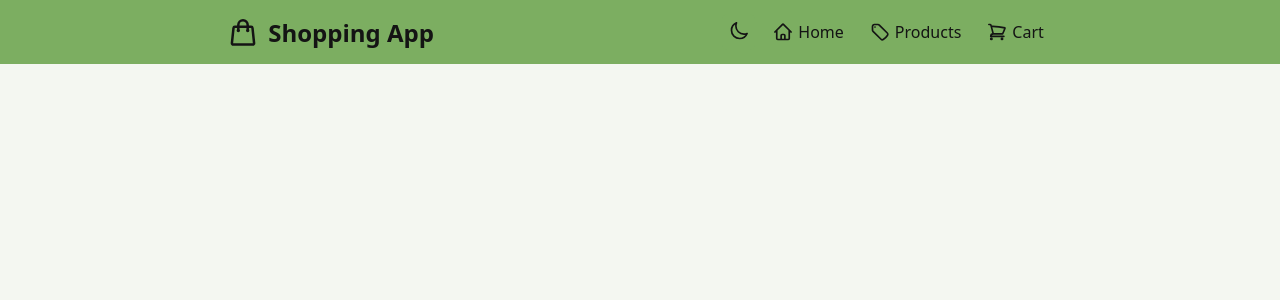
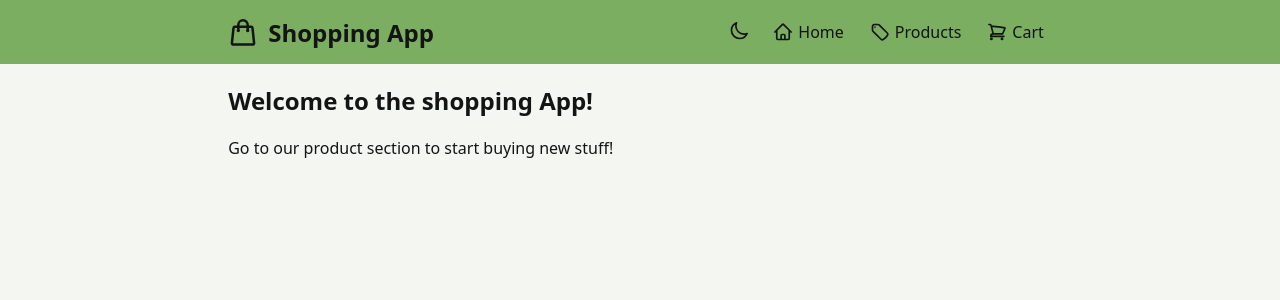
Before and after one commit to oswaldo32s/shopping-app, a React (Vite) app: page / in a window 1280 px wide. Shown: the top 300 px of the page. Built offline with nearby package versions, Linux system fonts and the light colour scheme; no server answers.

Commit message:
Add Home and Product pages, pending to finish Product

```diff
--- a/src/App.jsx
+++ b/src/App.jsx
@@ -3,22 +3,22 @@ import { Outlet } from "react-router-dom";
 import { useEffect, useState } from "react";
 
 function App() {
-  const [shoppingItems, setShoppingItems] = useState([]);
-  const [shoppingCart, setShoppingCart] = useState([]);
+  const [products, setProducts] = useState([]);
+  const [cartItems, setCartItems] = useState([]);
 
   useEffect(() => {
     const fakeStoreURL = "https://fakestoreapi.com/products";
     fetch(fakeStoreURL)
       .then((response) => response.json())
       .then((data) => {
-        setShoppingItems(data);
+        setProducts(data);
       });
   }, []);
 
   return (
     <>
       <Header />
-      <Outlet context={[shoppingItems, shoppingCart]} />
+      <Outlet context={[products, cartItems]} />
     </>
   );
 }
--- /dev/null
+++ b/src/Page/Home/Home.jsx
@@ -0,0 +1,12 @@
+import styles from "./Home.module.css";
+
+export default function Home() {
+  return (
+    <main className={styles.Home}>
+      <div className={styles.HomeContainer}>
+        <h2>Welcome to the shopping App!</h2>
+        <p>Go to our product section to start buying new stuff!</p>
+      </div>
+    </main>
+  );
+}
--- /dev/null
+++ b/src/Page/Home/Home.module.css
@@ -0,0 +1,14 @@
+.Home {
+  display: flex;
+  justify-content: center;
+}
+
+.HomeContainer {
+  width: 90ch;
+}
+
+@media screen and (max-width: 850px) {
+  .HomeContainer {
+    padding: 0 1em;
+  }
+}
--- /dev/null
+++ b/src/Page/Products/ProductItem.jsx
@@ -0,0 +1,33 @@
+export default function ProductItem({
+  id,
+  title,
+  description,
+  price,
+  category,
+  image,
+}) {
+  return (
+    <article>
+      <img src={image} alt={description} />
+      <h4>{title}</h4> <span>{category}</span>
+      <p>{description}</p>
+      <p>{price}</p>
+      <button>
+        <svg
+          xmlns="http://www.w3.org/2000/svg"
+          fill="none"
+          viewBox="0 0 24 24"
+          strokeWidth={1.5}
+          stroke="currentColor"
+          className="size-6"
+        >
+          <path
+            strokeLinecap="round"
+            strokeLinejoin="round"
+            d="M12 4.5v15m7.5-7.5h-15"
+          />
+        </svg>
+      </button>
+    </article>
+  );
+}
--- /dev/null
+++ b/src/Page/Products/Products.jsx
@@ -0,0 +1,26 @@
+import { useOutletContext } from "react-router-dom";
+import ProductItem from "./ProductItem";
+
+export default function Products() {
+  const [products] = useOutletContext();
+
+  return (
+    <main>
+      <div>
+        <h2>Start Shopping!</h2>
+        <section>
+          {products.map((product) => (
+            <ProductItem
+              id={product.id}
+              title={product.title}
+              description={product.description}
+              category={product.category}
+              price={product.price}
+              image={product.image}
+            />
+          ))}
+        </section>
+      </div>
+    </main>
+  );
+}
--- a/src/components/NavigationList/NavigationList.jsx
+++ b/src/components/NavigationList/NavigationList.jsx
@@ -24,6 +24,7 @@ export default function NavigationList() {
             <p className={styles.text}>Home</p>
           </li>
         </Link>
+        <Link to="products">
           <li className={styles.li}>
             <svg
               xmlns="http://www.w3.org/2000/svg"
@@ -46,6 +47,8 @@ export default function NavigationList() {
             </svg>
             <p className={styles.text}>Products</p>
           </li>
+        </Link>
+        <Link to="cart">
           <li className={styles.li}>
             <svg
               xmlns="http://www.w3.org/2000/svg"
@@ -63,6 +66,7 @@ export default function NavigationList() {
             </svg>
             <p className={styles.text}>Cart</p>
           </li>
+        </Link>
       </ul>
     </nav>
   );
--- a/src/routes/routes.jsx
+++ b/src/routes/routes.jsx
@@ -1,10 +1,22 @@
+import { Component } from "react";
 import App from "../App";
+import Home from "../Page/Home/Home";
+import Products from "../Page/Products/Products";
 
 const routes = [
   {
     path: "/",
     Component: App,
-    children: [],
+    children: [
+      {
+        index: true,
+        Component: Home,
+      },
+      {
+        path: "products",
+        Component: Products,
+      },
+    ],
   },
 ];
 
```
Lines whose indentation alone changed are shown as unchanged.
